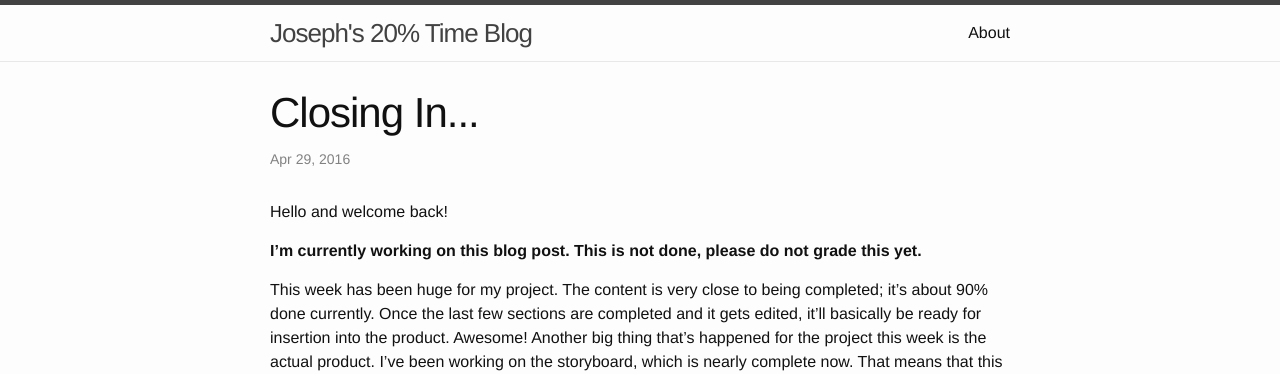
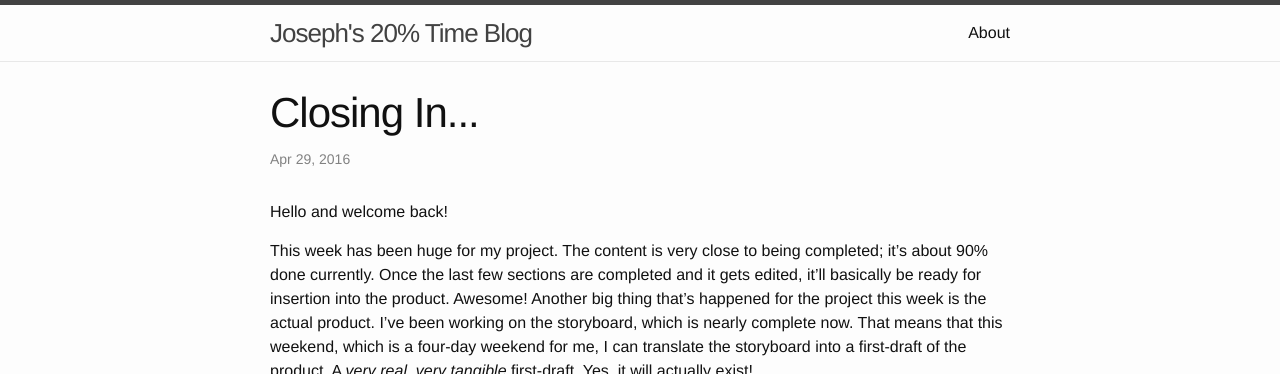
Before and after one commit to NarumiKazuko/NarumiKazuko.github.io, a Jekyll site: the page built from _posts/2016-04-29-closing-in.markdown, in a window 1280 px wide, cut to the strip 0-374 px from the top of the page. Built offline with Jekyll 4.4.1, drawn with Linux system fonts in a browser that asks for light colours; part of the change alters nothing that is shown.

Commit message:
Fix image

```diff
--- a/_posts/2016-04-29-closing-in.markdown
+++ b/_posts/2016-04-29-closing-in.markdown
@@ -5,8 +5,6 @@ date:   2016-04-29
 categories: blog
 ---
 Hello and welcome back!
-
-**I'm currently working on this blog post. This is not done, please do not grade this yet.**
 
 This week has been huge for my project. The content is very close to being completed; it's about 90% done currently. Once the last few sections are completed and it gets edited, it'll basically be ready for insertion into the product. Awesome! Another big thing that's happened for the project this week is the actual product. I've been working on the storyboard, which is nearly complete now. That means that this weekend, which is a four-day weekend for me, I can translate the storyboard into a first-draft of the product. A *very real, very tangible* first-draft. Yes, it will actually exist!
 
@@ -18,4 +16,4 @@ Cheers,
 
 Joseph Camacho-Roy
 
-[storyboard]: https://i.imgur.com/5CRen2f
+[storyboard]: https://i.imgur.com/5CRen2f.jpg
```
